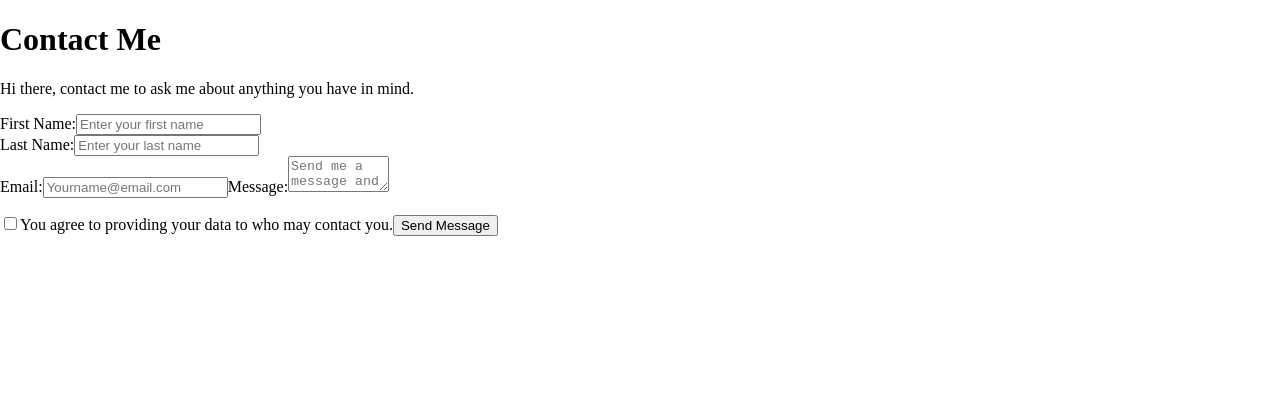
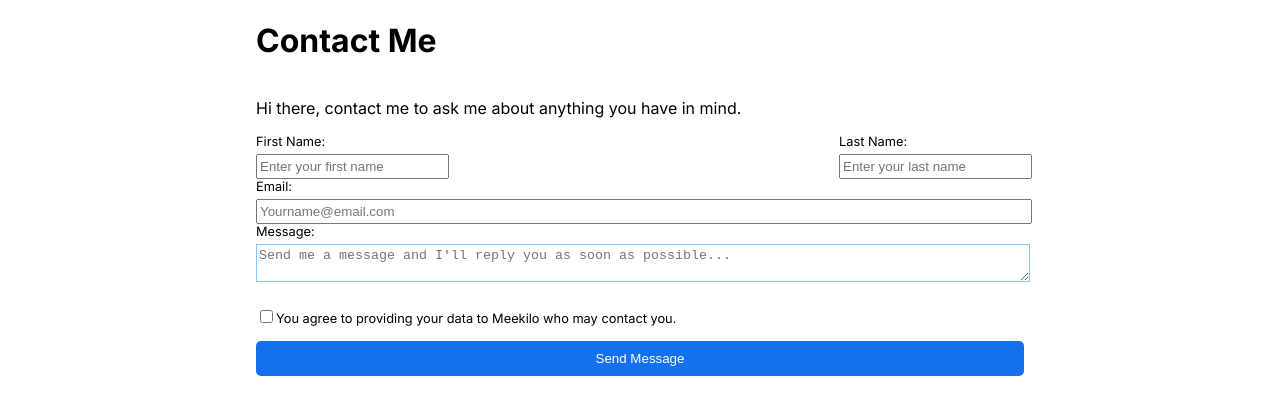
Before and after one commit to Terry-Magnus/HNGi9-LinkTree-clone, a React (Create React App) app: page /contact in a window 1280 px wide. Shown: the top 414 px of the page. Built offline with nearby package versions, Linux system fonts and the light colour scheme.

Commit message:
feat: add additional styling and build files

```diff
--- a/src/pages/contact.js
+++ b/src/pages/contact.js
@@ -1,4 +1,5 @@
 import { useState } from "react"
+import "./contact.scss"
 
 export default function Contact() {
     const [formData, setFormData] = useState({
@@ -83,7 +84,7 @@ export default function Contact() {
                         name="isChecked"
                         id="check"
                         onChange={handleChange}
-                    />You agree to providing your data to  who may contact you.</label>
+                    />You agree to providing your data to Meekilo  who may contact you.</label>
                 <button type="submit" id="btn_submit">Send Message</button>
             </form>
         </div>
--- a/src/pages/contact.scss
+++ b/src/pages/contact.scss
@@ -2,7 +2,13 @@
     display: flex;
     flex-direction: column;
     margin: 0 15px;
+    font-family: "Inter";
 
+    form {
+        display: flex;
+        flex-direction: column;
+        width: 100%;
+    }
 
     label {
         display: block;
@@ -21,14 +27,37 @@
         }
     }
 
+    input[type="text"],
+    input[type="email"],
+    textarea {
+        padding: 3px 2px;
+        width: 100%;
+        font-size: 0.8 rem;
+
+        &:focus {
+            border: 1px solid #84caff;
+            outline: #d1e9ff;
+            border-radius: 5px;
+        }
+    }
 
     #message {
         border: 1px solid #84caff;
         outline: #d1e9ff;
 
+
+
         &:focus {
             box-shadow: 0 1px 2px rgb(16 24 40 / 5%),
                 0 0 0 4px #d1e9ff;
+        }
+    }
+
+    #message.err {
+        border: 1px solid #f89687;
+
+        &:focus {
+            box-shadow: 0 1px 2px rgb(16 24 40 / 5%), 0 0 0 4px #ffd3cc;
         }
     }
 
@@ -37,14 +66,6 @@
         font-size: 0.8rem;
     }
 
-    .err {
-        border: 1px solid #f89687;
-
-        &:focus {
-            filter: drop-shadow(0px 0px 4px#FFD3CC,
-                    0 1px 2px #101828 5%);
-        }
-    }
 
     #btn_submit {
         margin-top: 10px;
```
Also changed, not shown: 11 other files (tests, documents, lock files or other folders).
